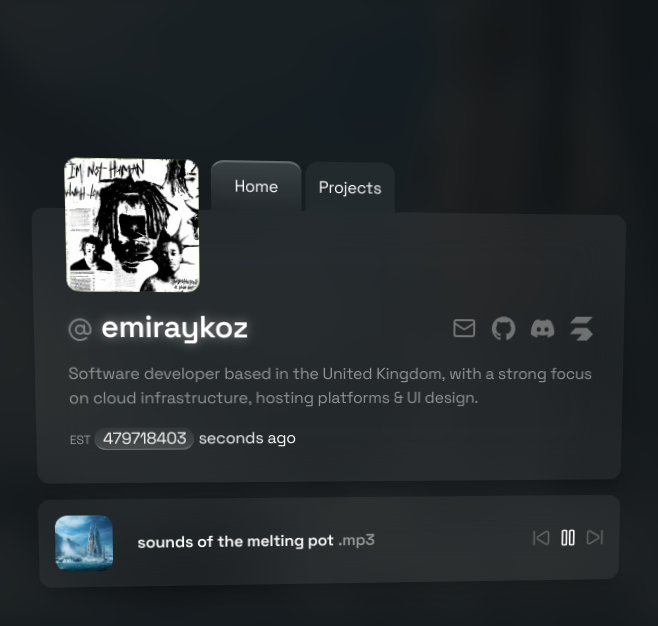
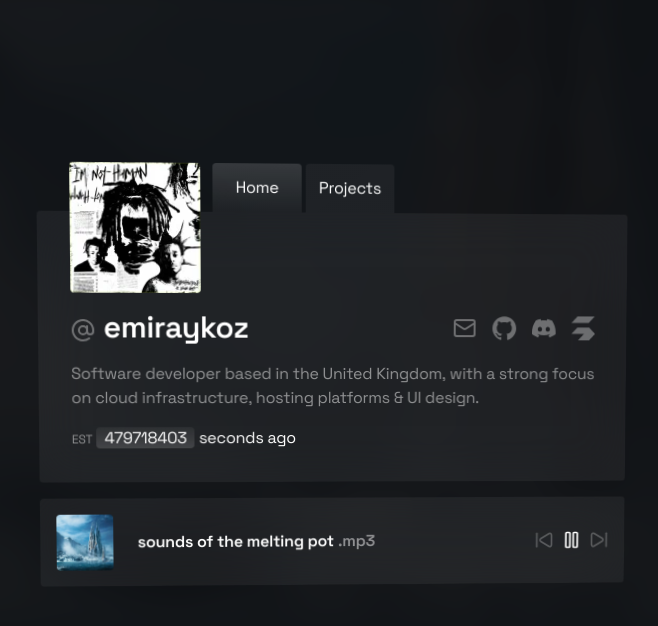
Before and after one commit to emiraykoz/emiray.uk, a website built with Vite: page src/index.html in a window 1280 px wide. Both pictures are taken after a click on the button 879 px from the left and 542 px from the top of the page. Shown: the whole page, without its empty margins (305-963 px from the left). Built offline with nearby package versions, Linux system fonts and the light colour scheme.

Commit message:
design changes

```diff
--- a/src/index.html
+++ b/src/index.html
@@ -32,20 +32,18 @@
             />
           </div>
           <div
-            class="h-12 w-22 rounded-t-(--border-radius) bg-linear-to-t from-white/5 to-white/15 border-t-2 border-white/30 flex items-center justify-center text-white"
+            class="h-12 w-22 rounded-t-(--border-radius) bg-linear-to-t from-white/5 to-white/15 flex items-center justify-center text-white"
           >
             Home
           </div>
           <div
-            class="h-12 w-22 rounded-t-(--border-radius) bg-white/5 border-t-2 border-transparent flex items-center justify-center text-white"
+            class="h-12 w-22 rounded-t-(--border-radius) bg-linear-to-t from-white/5 to-white/5 flex items-center justify-center text-white transition-colors hover:from-white/5 hover:to-white/15"
           >
             Projects
           </div>
         </div>
         <div class="flex items-center space-x-4 mt-4">
-          <h1
-            class="font-semibold text-3xl flex items-center filter-[drop-shadow(0_0_6px_rgba(255,255,255,0.5))] text-white"
-          >
+          <h1 class="font-semibold text-3xl flex items-center text-white">
             <svg
               xmlns="http://www.w3.org/2000/svg"
               width="24"
@@ -66,7 +64,7 @@
             <a
               onclick="alert('Email: emiray.koz@rackway.net')"
               title="Email"
-              class="transition-opacity opacity-35 hover:opacity-100 hover:filter-[drop-shadow(0_0_6px_rgba(255,255,255,0.5))]"
+              class="transition-opacity opacity-35 hover:opacity-100"
             >
               <svg
                 xmlns="http://www.w3.org/2000/svg"
@@ -87,7 +85,7 @@
             <a
               href="https://github.com/emiraykoz"
               title="GitHub"
-              class="transition-opacity opacity-35 hover:opacity-100 hover:filter-[drop-shadow(0_0_6px_rgba(255,255,255,0.5))]"
+              class="transition-opacity opacity-35 hover:opacity-100"
             >
               <svg
                 role="img"
@@ -103,7 +101,7 @@
             <a
               onclick="alert('Discord: @emiraykoz')"
               title="Discord"
-              class="transition-opacity opacity-35 hover:opacity-100 hover:filter-[drop-shadow(0_0_6px_rgba(255,255,255,0.5))]"
+              class="transition-opacity opacity-35 hover:opacity-100"
             >
               <svg
                 role="img"
@@ -119,7 +117,7 @@
             <a
               href="https://github.com/Rackway"
               title="Rackway"
-              class="transition-opacity opacity-35 hover:opacity-100 hover:filter-[drop-shadow(0_0_6px_rgba(255,255,255,0.5))]"
+              class="transition-opacity opacity-35 hover:opacity-100"
             >
               <img src="/assets/rackway.webp" class="size-6" />
             </a>
@@ -133,7 +131,7 @@
           <span class="text-xs text-white/50">EST</span>
           <span
             id="secondsCounter"
-            class="bg-linear-to-t from-white/15 to-white/5 border-b border-white/30 px-2 rounded-(--border-radius)"
+            class="bg-linear-to-t from-white/15 to-white/5 px-2 rounded-(--border-radius)"
           ></span>
           seconds ago
         </p>
--- a/src/scripts/music_player.js
+++ b/src/scripts/music_player.js
@@ -57,12 +57,12 @@ document.getElementById("play").addEventListener("click", () => {
     document.getElementById("play-icon").classList.add("hidden");
     document.getElementById("pause-icon").classList.remove("hidden");
     document.getElementById("image-background").classList.remove("opacity-0");
-    document.getElementById("image-background").classList.add("opacity-10");
+    document.getElementById("image-background").classList.add("opacity-5");
   } else {
     audio.pause();
     document.getElementById("play-icon").classList.remove("hidden");
     document.getElementById("pause-icon").classList.add("hidden");
-    document.getElementById("image-background").classList.remove("opacity-10");
+    document.getElementById("image-background").classList.remove("opacity-5");
     document.getElementById("image-background").classList.add("opacity-0");
   }
 });
--- a/src/scripts/rot.js
+++ b/src/scripts/rot.js
@@ -8,7 +8,7 @@ rotElements.forEach((el) => {
     const y = event.clientY - rect.top - height / 2;
     const xPercent = x / (width / 2);
     const yPercent = y / (height / 2);
-    const maxTilt = 1;
+    const maxTilt = 0.5;
     const xRotate = yPercent * maxTilt;
     const yRotate = xPercent * -maxTilt;
     el.style.transform = `perspective(500px) rotateX(${xRotate}deg) rotateY(${yRotate}deg)`;
--- a/src/styles/global.css
+++ b/src/styles/global.css
@@ -1,8 +1,8 @@
 @import "tailwindcss";
 
 :root {
-  --border-radius: 12px;
-  --background-color: rgb(16, 16, 16);
+  --border-radius: 4px;
+  --background-color: rgb(15, 15, 17);
 }
 
 @font-face {
@@ -51,9 +51,7 @@ body {
 
 .card {
   @apply bg-white/5;
-  @apply border-white/5;
   @apply rounded-(--border-radius);
-  @apply shadow-xl;
   @apply flex;
   @apply flex-col;
   @apply flex-1;
```
